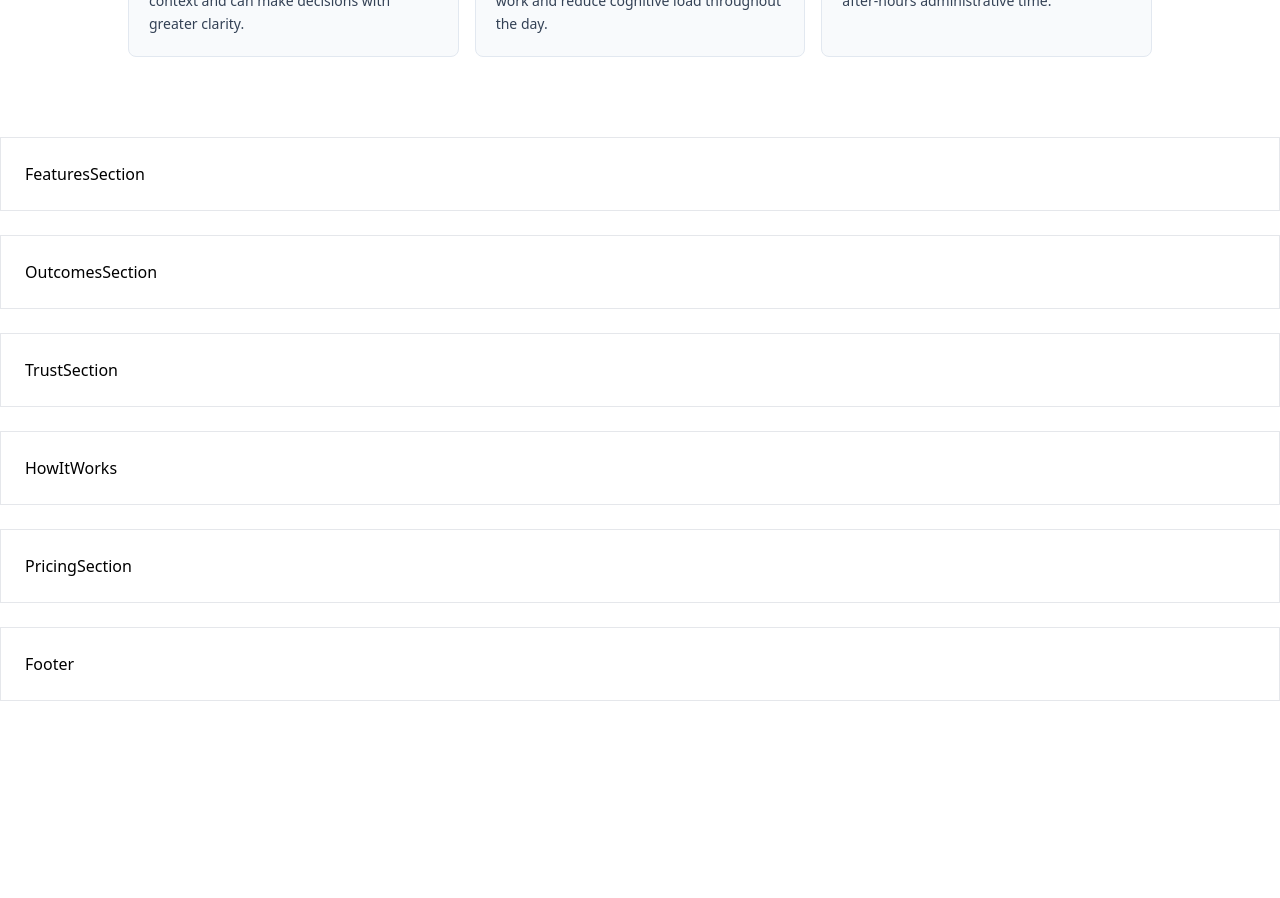
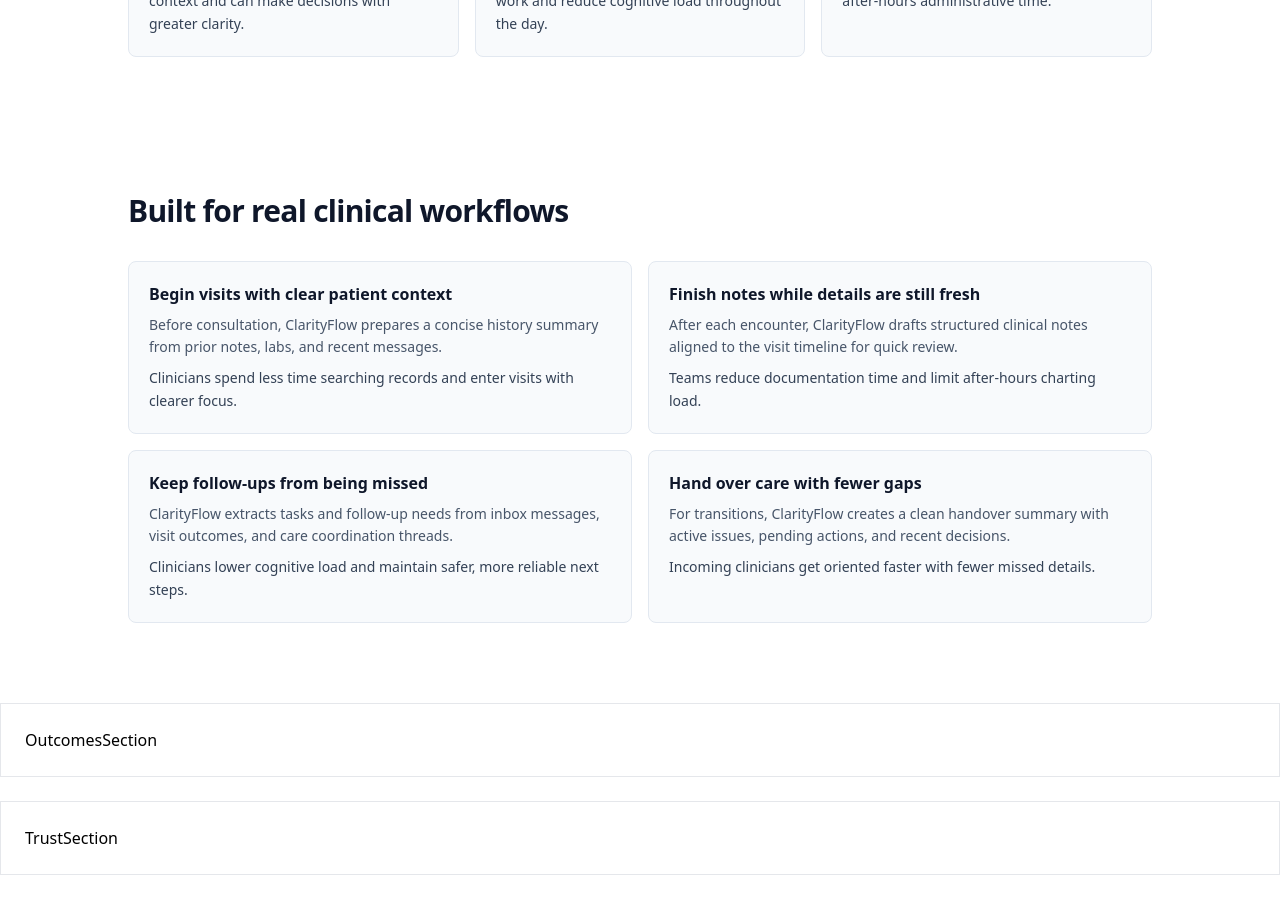
Before and after one commit to shannel890/ClarityFlow, a Next.js app: page / in a window 1280 px wide. Shown: the part 1740-2638 px from the top of the page. Before the commit the page ends 2441 px from the top, so only its background shows below. Built offline with nearby package versions, Linux system fonts and the light colour scheme.

Commit message:
Implement Features section clinical workflow blocks
Agent-Logs-Url: https://github.com/shannel890/ClarityFlow/sessions/0c74f266-9a87-4bca-94cd-d8a434c57a3b

Co-authored-by: shannel890 <197056075+shannel890@users.noreply.github.com>

```diff
--- a/components/FeaturesSection.tsx
+++ b/components/FeaturesSection.tsx
@@ -1,3 +1,61 @@
 export default function FeaturesSection() {
-  return <section className="border p-6">FeaturesSection</section>;
+  const features = [
+    {
+      title: "Begin visits with clear patient context",
+      description:
+        "Before consultation, ClarityFlow prepares a concise history summary from prior notes, labs, and recent messages.",
+      benefit:
+        "Clinicians spend less time searching records and enter visits with clearer focus.",
+    },
+    {
+      title: "Finish notes while details are still fresh",
+      description:
+        "After each encounter, ClarityFlow drafts structured clinical notes aligned to the visit timeline for quick review.",
+      benefit:
+        "Teams reduce documentation time and limit after-hours charting load.",
+    },
+    {
+      title: "Keep follow-ups from being missed",
+      description:
+        "ClarityFlow extracts tasks and follow-up needs from inbox messages, visit outcomes, and care coordination threads.",
+      benefit:
+        "Clinicians lower cognitive load and maintain safer, more reliable next steps.",
+    },
+    {
+      title: "Hand over care with fewer gaps",
+      description:
+        "For transitions, ClarityFlow creates a clean handover summary with active issues, pending actions, and recent decisions.",
+      benefit:
+        "Incoming clinicians get oriented faster with fewer missed details.",
+    },
+  ];
+
+  return (
+    <section className="bg-white px-6 py-14 md:px-10">
+      <div className="mx-auto max-w-5xl space-y-8">
+        <h2 className="text-2xl font-semibold tracking-tight text-slate-900 md:text-3xl">
+          Built for real clinical workflows
+        </h2>
+
+        <div className="grid gap-4 md:grid-cols-2">
+          {features.map((feature) => (
+            <article
+              key={feature.title}
+              className="rounded-lg border border-slate-200 bg-slate-50 p-5"
+            >
+              <h3 className="text-base font-semibold text-slate-900">
+                {feature.title}
+              </h3>
+              <p className="mt-2 text-sm leading-relaxed text-slate-600">
+                {feature.description}
+              </p>
+              <p className="mt-2 text-sm leading-relaxed text-slate-700">
+                {feature.benefit}
+              </p>
+            </article>
+          ))}
+        </div>
+      </div>
+    </section>
+  );
 }
```
